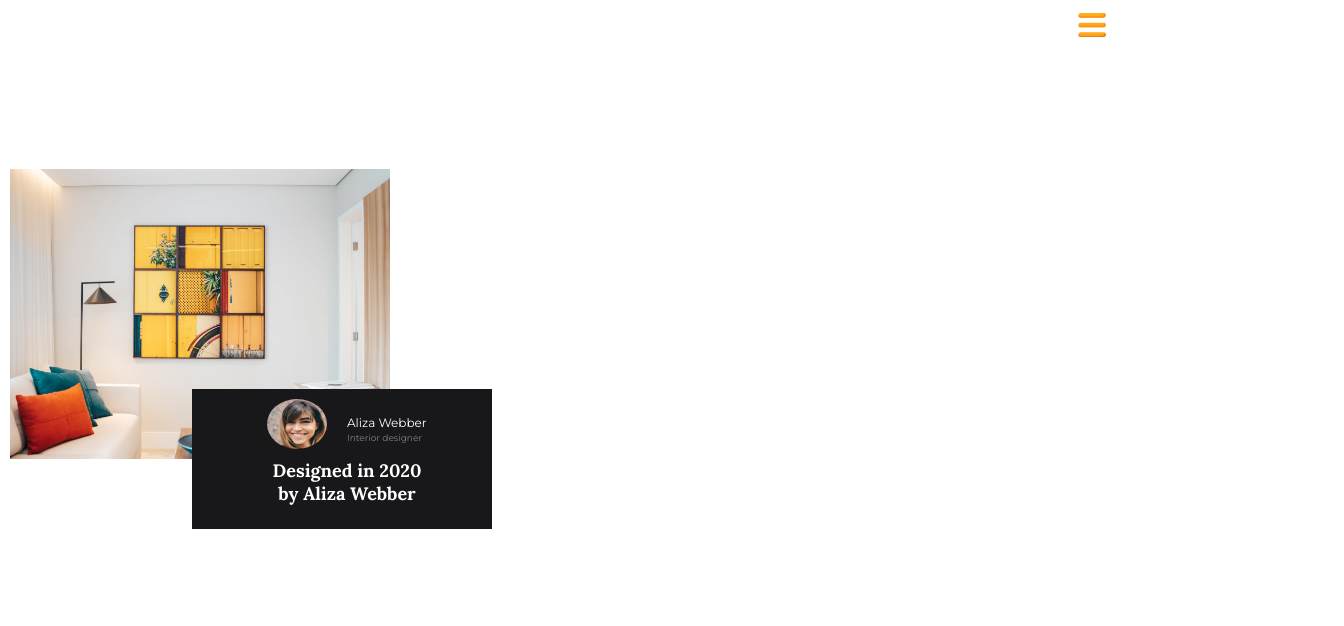
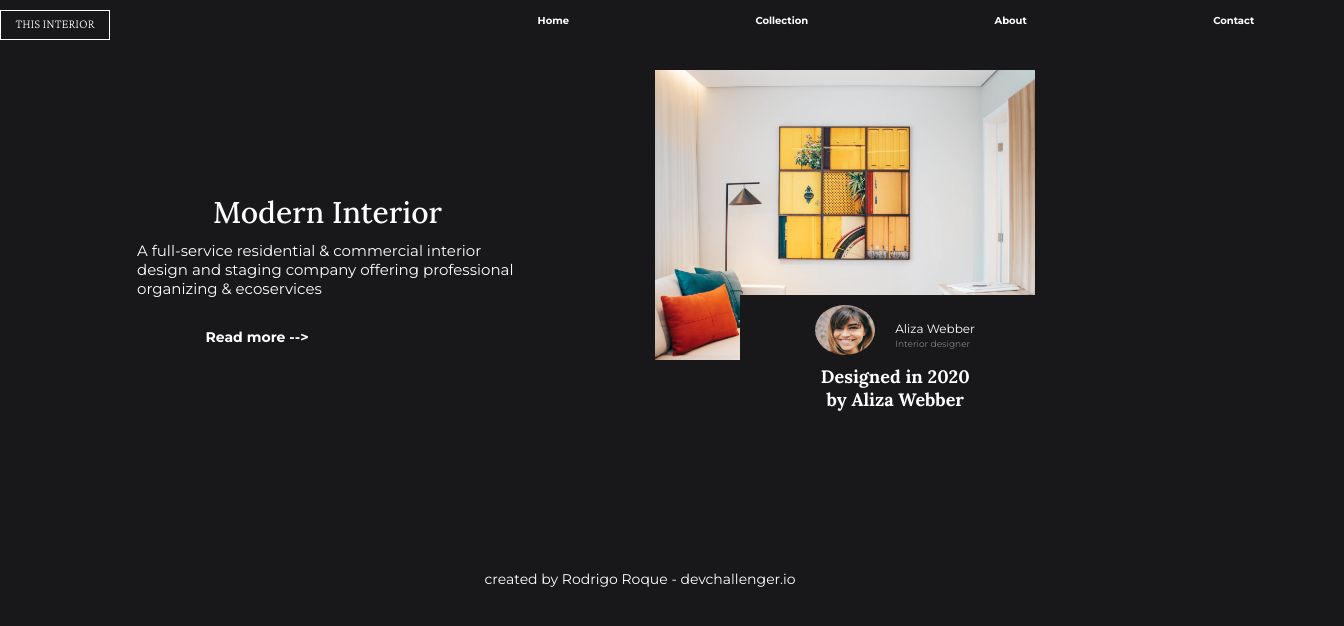
Before and after one commit to rodrigoroque98/my-consultant-master, a plain HTML site: page index.html in a window 1280 px wide. Shown: the whole page, 1344 px wide, since content can reach past the window. Drawn offline with nearby package versions, Linux system fonts and the light colour scheme.

Commit message:
terminado

```diff
--- /dev/null
+++ b/desktop.css
@@ -0,0 +1,63 @@
+.dots-container .dots{
+    display: none;
+}
+
+header{
+    width: 50% ;
+    margin: 0;
+    display: flex;
+    position: relative;
+}
+.aside-none{
+    display: flex;
+    flex-direction: row;
+    align-items: flex-end;
+    width: 70%;
+    height: 45px;
+    position: absolute;
+    left: 35%;
+}
+.aside-none .close{
+    display: none;
+}
+.aside-none .aside-container{
+display: flex;
+flex-direction: row;
+align-items: center;
+justify-content: space-between;
+list-style: none;
+}
+.aside-container #li{
+    display: flex;
+    font-size: 1rem;
+    text-align: center;
+    font-family: Montserrat;
+    font-weight: 700;
+
+}
+
+main{
+    display: flex;
+    width: 100%;
+    height: 450px;
+}
+.text-container{
+    display: flex;
+    align-items: center;
+    justify-content: center;
+    flex-direction: column;
+    width: 50%;
+}
+.text-container p{
+    font-size: 1.5rem;
+    font-weight: 100;
+}
+.text-container span{
+    width: 244px;
+    height: 20px;
+    }
+
+.img-container{
+width: 50%;
+height: 450px;
+}
--- a/index.html
+++ b/index.html
@@ -11,24 +11,23 @@
 <link rel="preconnect" href="https://fonts.gstatic.com" crossorigin>
 <link href="https://fonts.googleapis.com/css2?family=Crimson+Pro:wght@200&family=Lora:wght@500;700&family=Montserrat:wght@400;700&display=swap" rel="stylesheet">
 <link rel="stylesheet" href="mobile.css">
+<link rel="stylesheet" media="(min-width: 800px)" href="./desktop.css">
   </head>
   <body>
+    <aside id="aside" class="aside-none aside">
+      <div id="close" class="close">x</div>
+      <ul class="aside-container">
+         <li id="li">Home</li>
+         <li id="li">Collection</li>
+         <li id="li">About</a>
+         <li id="li">Contact</a>
+      </ul>
+      </aside>
     <header>
       <h1>THIS INTERIOR</h1>
-      <div class="dots-container">
+      <figure class="dots-container">
         <img id="dots" class="dots"src="./menu(1).svg" alt="">
-      </div>
-      <nav>
-        <aside id="aside" class="aside-none ">
-        <div class="close">x</div>
-        <div class="aside-container">
-           <a href="">Home</a>
-           <a href="">Collection</a>
-           <a href="">About</a>
-           <a href="">Contact</a>
-        </div>
-        </aside>
-      </nav>
+      </figure>
     </header>
     <main class="main">
       <section class="text-container">
@@ -57,25 +56,43 @@
       const aside = document.getElementById("aside")
       const dots = document.getElementById("dots")
       const main = document.getElementsByClassName("main")
+      const close = document.getElementById("close")
+    //  let asideClass = aside.className;
 
-      dots.addEventlistener("click", abrirMenu())
+      dots.addEventListener("click" , e => {e.preventDefault()
+        if (aside.classList.contains("aside-none")) {
+            aside.classList.remove("aside-none")
+        }
+        else{
+          aside.classList.add("aside-none")
+        }
+      })
+
+      close.addEventListener("click" , e => {e.preventDefault()
+      if (aside.classList.contains("aside")){
+        aside.classList.add("aside-none")
+      }
+      else{
+        aside.classList.add("aside-none")
+      }
+
+      })
+      //function abrirMenu(){
+       // document.getElementById("aside").className("aside")
+      //}
+      //dots.onclick = cambiarClase() {
+       // aside.classList.replace("aside")
+     // }
+
+
+
+      /*dots.addEventlistener("click", abrirMenu())
 
       function abrirMenu(){
            if (aside.classlist.contains("aside-none"){
              aside.classlist.replace("aside-none","aside")
             }           }
-
-
-
-
-
-      }
-
-
-
-
-
-
+        */
     </script>
   </body>
 </html>
--- a/mobile.css
+++ b/mobile.css
@@ -39,12 +39,10 @@ header .dots-container{
 }
 
 header .dots-container img{
-    width: 100px;
+    width: 40px;
     height: 40px;
 }
-main{
 
-}
 .text-container {
     margin-left: 10px;
 }
@@ -162,13 +160,9 @@ text-align: center;
 }
 
 
-@media (min-width: 800px) {
-    body{
-        background-color: white;
-    }
-}
 
-nav .aside-none::selection{
+
+.aside{
     color: white;
     width: 100vh;
     height: 100vh;
@@ -176,23 +170,23 @@ nav .aside-none::selection{
     justify-content: center;
     flex-direction: column;
     z-index: 4;
-    position: relative;
+    position: absolute;
     background-color: #181719;
 
 }
 
-nav .aside .close{
+.aside .close{
 text-align: right;
 font-size: 3rem;
-position: relative;
+position: absolute;
 z-index: 3;
 color: white;
-top: -14%;
-left: -27%;
+top: 0%;
+left: 56%;
 
 }
 
-nav .aside .aside-container{
+.aside .aside-container{
     color: white;
     display: flex;
     flex-direction: column;
@@ -202,14 +196,18 @@ nav .aside .aside-container{
     position: relative;
     top:-15%;
 }
-nav .aside .aside-container a{
+.aside .aside-container li{
     color: white;
     text-align: center;
     font-size: 2rem;
 }
+.aside .aside-container li:hover{
+    border-bottom: 2px solid white;
+}
 
 
-nav .aside-none{
+.aside-none{
+ right: -100%;
+  position: relative;
   display: none;
-
 }
```
